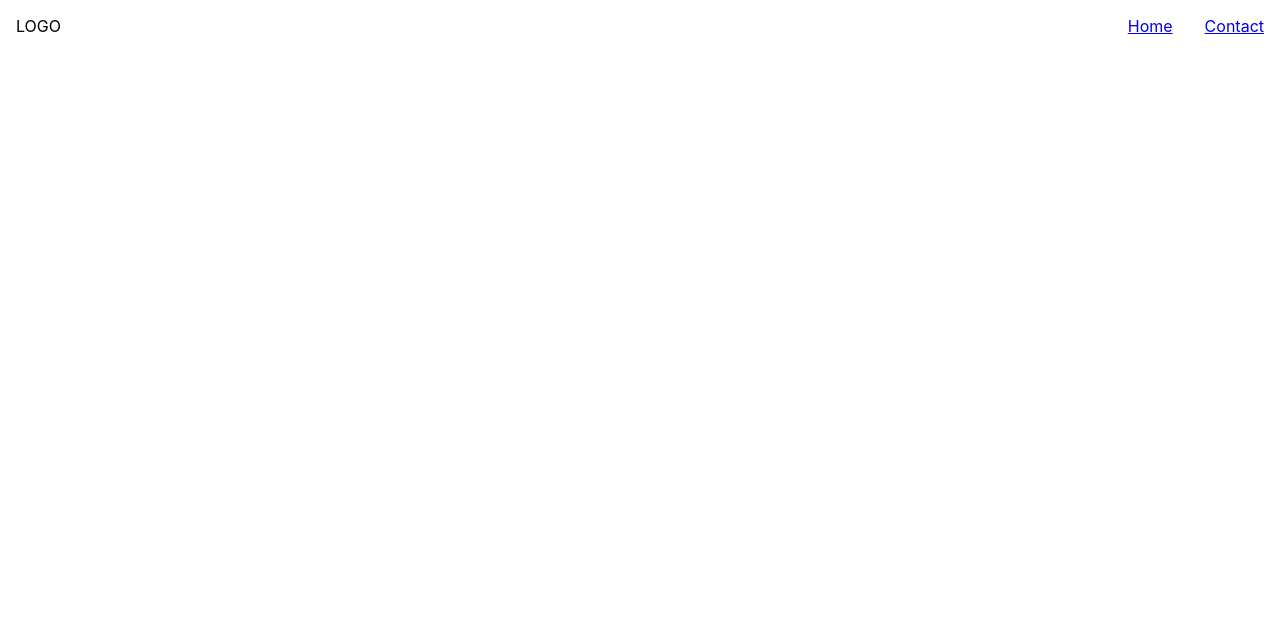
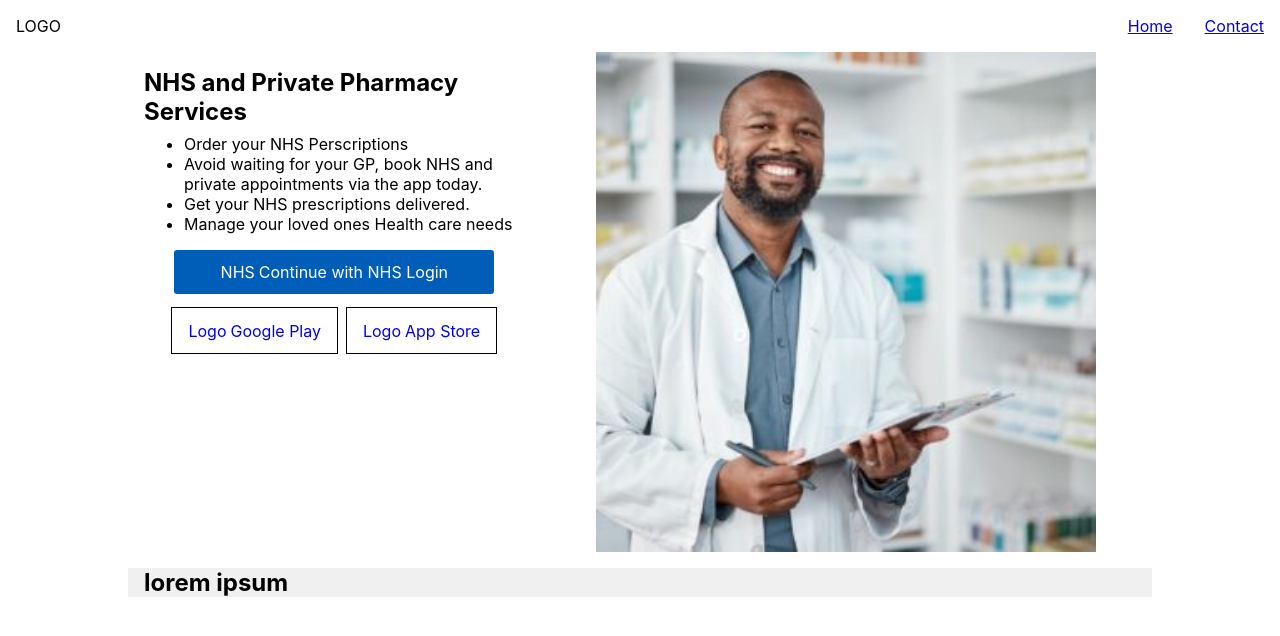
Before and after one commit to AranAtwal/SidleyPharmacy, a React (Create React App) app: page /Home in a window 1280 px wide. Before the commit this address had no page. Shown: the top 636 px of the page. Built offline with nearby package versions, Linux system fonts and the light colour scheme.

Commit message:
Changed routing

```diff
--- a/package.json
+++ b/package.json
@@ -2,7 +2,7 @@
   "name": "sidley-pharmacy",
   "version": "0.1.0",
   "private": true,
-  "homepage": "https://AranAtwal.github.io/SidleyPharmacy",
+  "homepage": "https://AranAtwal.github.io/SidleyPharmacy/Home",
   "dependencies": {
     "@emotion/styled": "^11.11.0",
     "@mui/icons-material": "^5.14.15",
--- a/src/App.js
+++ b/src/App.js
@@ -13,7 +13,7 @@
 				<Navbar />
 				<div className="content">
 					<Routes>
-						<Route path="/" element={<Home />} />
+						<Route path="/Home" element={<Home />} />
 						<Route path="/Contact" element={<Contact />} />
 					</Routes>
 				</div>
--- a/src/components/Navbar/Navbar.js
+++ b/src/components/Navbar/Navbar.js
@@ -21,7 +21,7 @@
 			</div>
 			<ul className={`menu ${menuOpen ? "open" : ""}`}>
 				<li onClick={handleMenuItemClick}>
-					<Link to="/">Home</Link>
+					<Link to="/Home">Home</Link>
 				</li>
 				{/* <li onClick={handleMenuItemClick}>
 					<a href="#">About</a>
```
